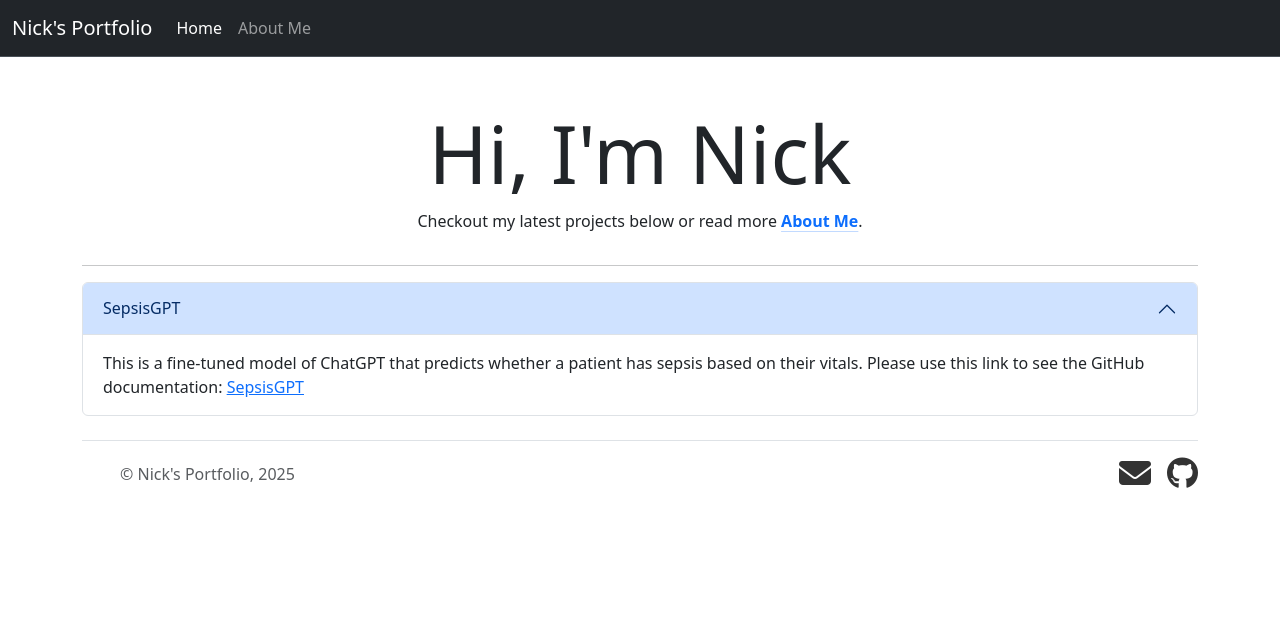
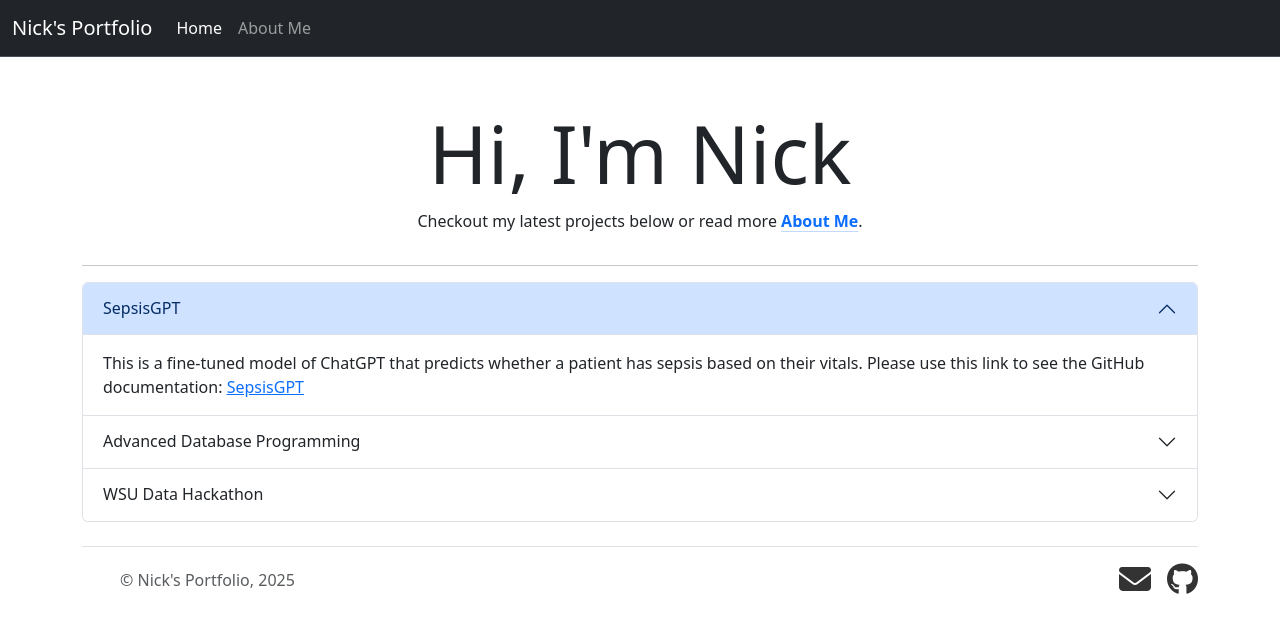
Before and after one commit to smithnicholas100/smithnicholas100.github.io, a plain HTML site: page index.html in a window 1280 px wide. Drawn offline with nearby package versions, Linux system fonts and the light colour scheme.

Commit message:
accordion items for projects Advanced Database Progrmming and WSU Data Hackathon added.

```diff
--- a/index.html
+++ b/index.html
@@ -44,42 +44,36 @@
                 </div>
             </div>
         </div>
-<!--        <div class="accordion-item">-->
-<!--            <h2 class="accordion-header">-->
-<!--                <button class="accordion-button collapsed" type="button" data-bs-toggle="collapse"-->
-<!--                        data-bs-target="#collapseTwo" aria-expanded="false" aria-controls="collapseTwo">-->
-<!--                    Accordion Item #2-->
-<!--                </button>-->
-<!--            </h2>-->
-<!--            <div id="collapseTwo" class="accordion-collapse collapse" data-bs-parent="#accordionExample">-->
-<!--                <div class="accordion-body">-->
-<!--                    <strong>This is the second item’s accordion body.</strong> It is hidden by default, until the-->
-<!--                    collapse plugin adds the appropriate classes that we use to style each element. These classes-->
-<!--                    control the overall appearance, as well as the showing and hiding via CSS transitions. You can-->
-<!--                    modify any of this with custom CSS or overriding our default variables. It’s also worth noting that-->
-<!--                    just about any HTML can go within the <code>.accordion-body</code>, though the transition does limit-->
-<!--                    overflow.-->
-<!--                </div>-->
-<!--            </div>-->
-<!--        </div>-->
-<!--        <div class="accordion-item">-->
-<!--            <h2 class="accordion-header">-->
-<!--                <button class="accordion-button collapsed" type="button" data-bs-toggle="collapse"-->
-<!--                        data-bs-target="#collapseThree" aria-expanded="false" aria-controls="collapseThree">-->
-<!--                    Accordion Item #3-->
-<!--                </button>-->
-<!--            </h2>-->
-<!--            <div id="collapseThree" class="accordion-collapse collapse" data-bs-parent="#accordionExample">-->
-<!--                <div class="accordion-body">-->
-<!--                    <strong>This is the third item’s accordion body.</strong> It is hidden by default, until the-->
-<!--                    collapse plugin adds the appropriate classes that we use to style each element. These classes-->
-<!--                    control the overall appearance, as well as the showing and hiding via CSS transitions. You can-->
-<!--                    modify any of this with custom CSS or overriding our default variables. It’s also worth noting that-->
-<!--                    just about any HTML can go within the <code>.accordion-body</code>, though the transition does limit-->
-<!--                    overflow.-->
-<!--                </div>-->
-<!--            </div>-->
-<!--        </div>-->
+        <div class="accordion-item">
+            <h2 class="accordion-header">
+                <button class="accordion-button collapsed" type="button" data-bs-toggle="collapse"
+                        data-bs-target="#collapseTwo" aria-expanded="false" aria-controls="collapseTwo">
+                    Advanced Database Programming
+                </button>
+            </h2>
+            <div id="collapseTwo" class="accordion-collapse collapse" data-bs-parent="#accordionExample">
+                <div class="accordion-body">
+                    This is a relational database programming project where a database is created and utilized in various tasks. I also connect
+                    to a Mongo database using Python. Please use this link to see the GitHub documentation:
+                    <a href="https://github.com/smithnicholas100/Advanced-Database-Programming">Advanced Database Programming</a>
+                </div>
+            </div>
+        </div>
+        <div class="accordion-item">
+            <h2 class="accordion-header">
+                <button class="accordion-button collapsed" type="button" data-bs-toggle="collapse"
+                        data-bs-target="#collapseThree" aria-expanded="false" aria-controls="collapseThree">
+                    WSU Data Hackathon
+                </button>
+            </h2>
+            <div id="collapseThree" class="accordion-collapse collapse" data-bs-parent="#accordionExample">
+                <div class="accordion-body">
+                    This is a machine learning model that uses linear regression and transformations to model data from a call center.
+                    The model won first place at the 2019 Weber State University data hackathon.
+                    <a href="https://github.com/smithnicholas100/WSU-data-hackathon">WSU Data Hackathon</a>
+                </div>
+            </div>
+        </div>
     </div>
 </div>
 
```
